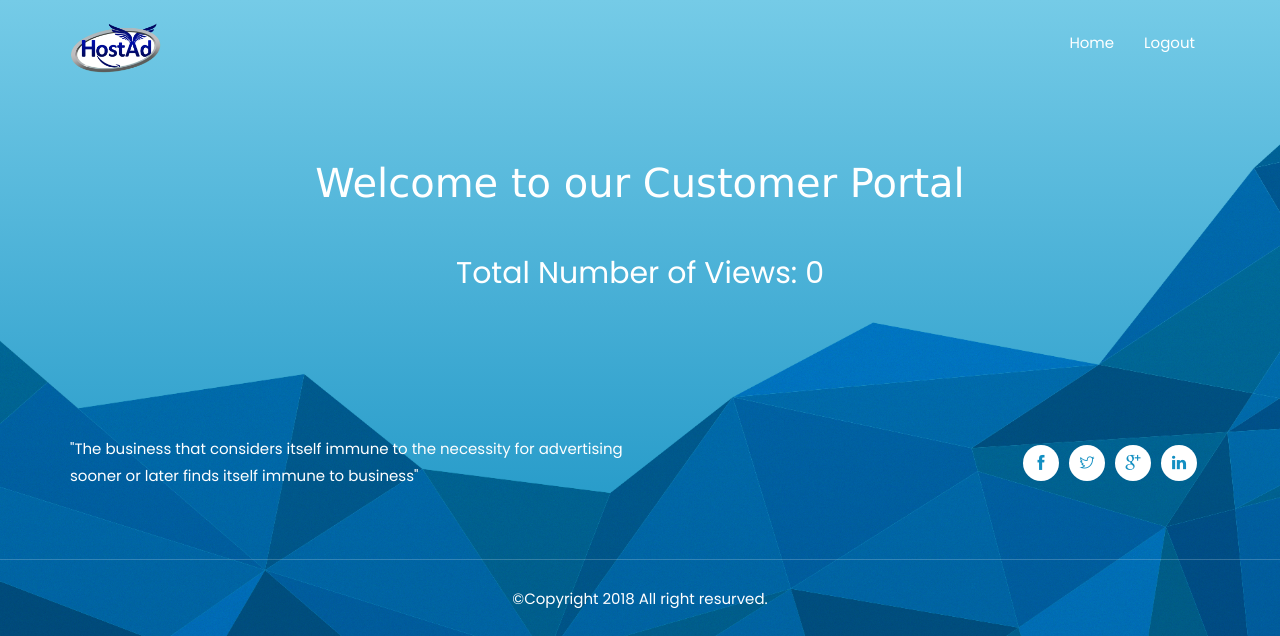
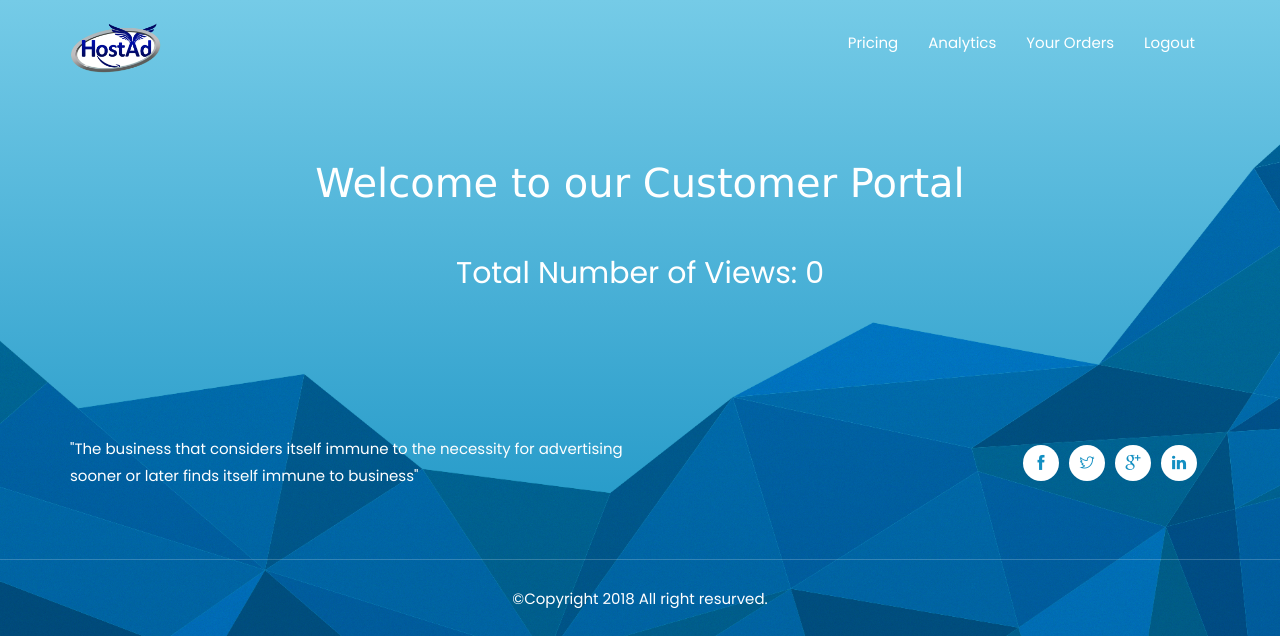
Before and after one commit to rock252/hostad, a Django app: page /customer_portal1/ in a window 1280 px wide. Shown: the top 636 px of the page. Run offline with Django 3.2, Linux system fonts and the light colour scheme; the visitor is signed in with stand-in values (Sample User, id 1); data that the repository does not hold is empty; some libraries are stand-ins or nearby versions.

Commit message:
customer portal updated

```diff
--- a/udn/templates/udn/customer_portal1.html
+++ b/udn/templates/udn/customer_portal1.html
@@ -61,7 +61,13 @@
                 <ul class="nav navbar-nav navbar-right">
 
                     <li>
-                       <a href="{% url 'home' %}">Home</a>
+                       <a href="#">Pricing</a>
+                    </li>
+                    <li>
+                       <a href="#">Analytics</a>
+                    </li>
+                    <li>
+                       <a href="#">Your Orders</a>
                     </li>
 
                     <li>
```
